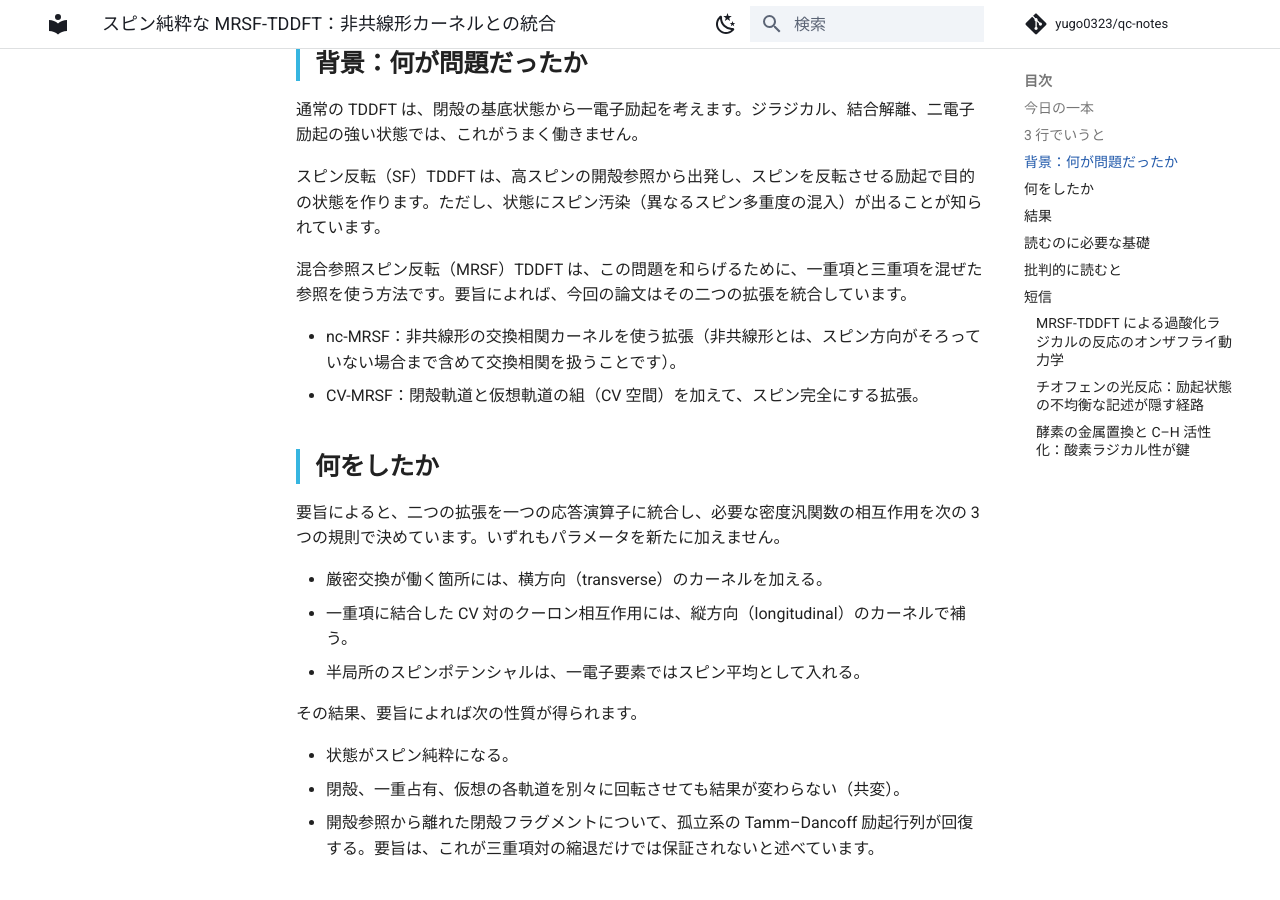
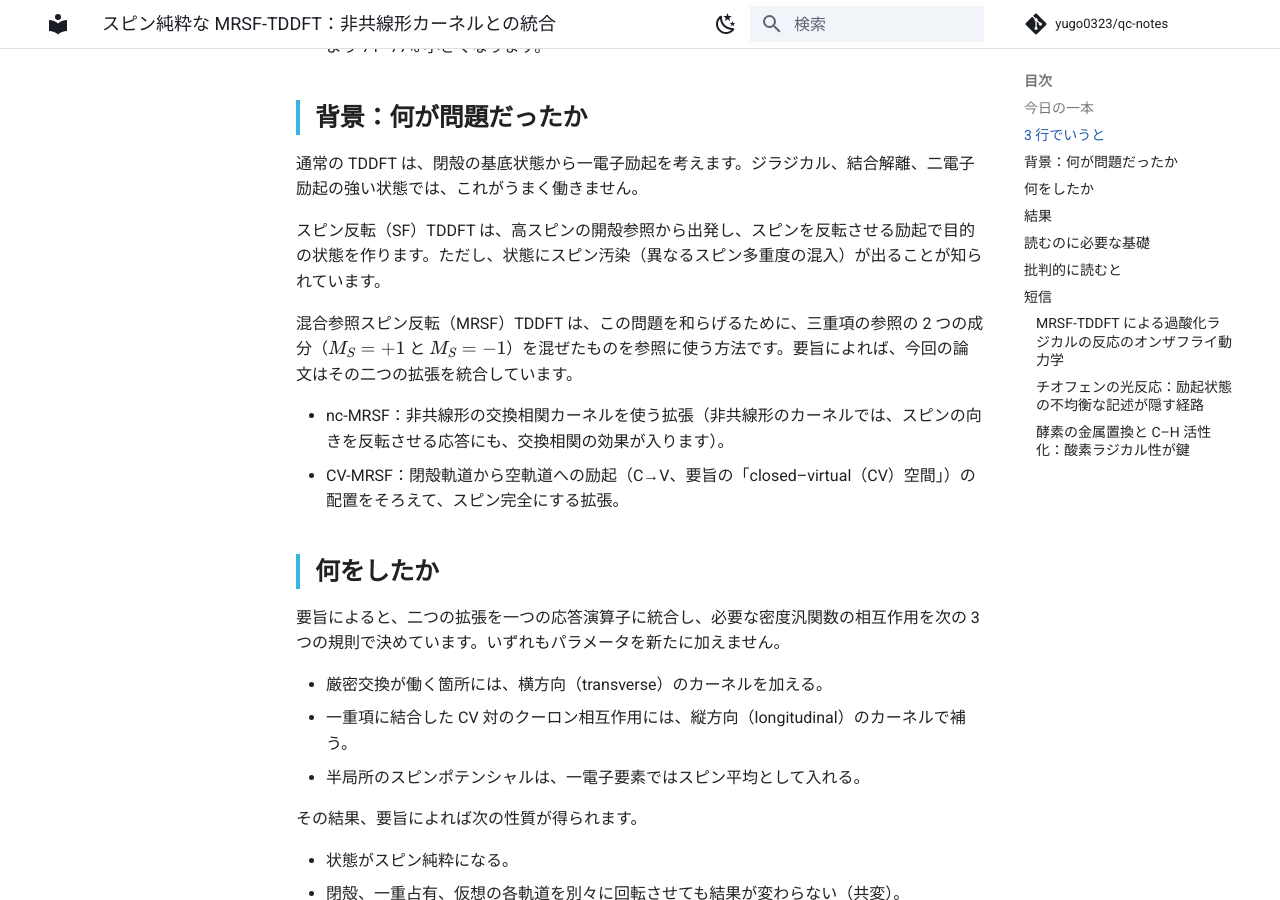
Before and after one commit to yugo0323/qc-notes, an MkDocs documentation site: the page built from docs/papers/2026/2026-11-17.md, in a window 1280 px wide and 900 px high, scrolled down 1042 px. Built offline with MkDocs 1.6.1 and Material for MkDocs 9.7.7, drawn with Linux system fonts in a browser that asks for light colours; comment, search, counter and statistics services are not loaded; some of the changed text lies outside the part shown.

Commit message:
論文紹介 2026-11-17 の誤りを訂正し、指示書に一般知識の書き方の注意を足す
- MRSF-TDDFT の参照の説明を訂正（M_S=+1 と -1 の成分の混合）
- 背景の一般知識は、確かなものだけを書き、不確かなら省くよう指示する

Co-Authored-By: Claude Opus 5.5 <noreply@anthropic.com>

```diff
--- a/docs/papers/2026/2026-11-17.md
+++ b/docs/papers/2026/2026-11-17.md
@@ -30,6 +30,8 @@ papers:
 !!! note "この紹介について"
     この紹介は、AI（Claude）が論文の要旨を読んで自動で作成し、人による確認を経ずに公開しています。正確な内容は、必ず原論文で確認してください。
 
+    2026-11-17 訂正：「背景」の節で、MRSF-TDDFT の参照を「一重項と三重項を混ぜたもの」と書いていたのは誤りでした。正しくは、三重項の参照の $M_S=+1$ と $M_S=-1$ の 2 つの成分を混ぜたものです。
+
 ## 今日の一本
 
 | | |
@@ -52,10 +54,10 @@ papers:
 
 スピン反転（SF）TDDFT は、高スピンの開殻参照から出発し、スピンを反転させる励起で目的の状態を作ります。ただし、状態にスピン汚染（異なるスピン多重度の混入）が出ることが知られています。
 
-混合参照スピン反転（MRSF）TDDFT は、この問題を和らげるために、一重項と三重項を混ぜた参照を使う方法です。要旨によれば、今回の論文はその二つの拡張を統合しています。
+混合参照スピン反転（MRSF）TDDFT は、この問題を和らげるために、三重項の参照の 2 つの成分（$M_S=+1$ と $M_S=-1$）を混ぜたものを参照に使う方法です。要旨によれば、今回の論文はその二つの拡張を統合しています。
 
-- nc-MRSF：非共線形の交換相関カーネルを使う拡張（非共線形とは、スピン方向がそろっていない場合まで含めて交換相関を扱うことです）。
-- CV-MRSF：閉殻軌道と仮想軌道の組（CV 空間）を加えて、スピン完全にする拡張。
+- nc-MRSF：非共線形の交換相関カーネルを使う拡張（非共線形のカーネルでは、スピンの向きを反転させる応答にも、交換相関の効果が入ります）。
+- CV-MRSF：閉殻軌道から空軌道への励起（C→V、要旨の「closed–virtual（CV）空間」）の配置をそろえて、スピン完全にする拡張。
 
 ## 何をしたか
 
```
Also changed, not shown: scripts/daily_prompt.md (+1 -0 lines).
